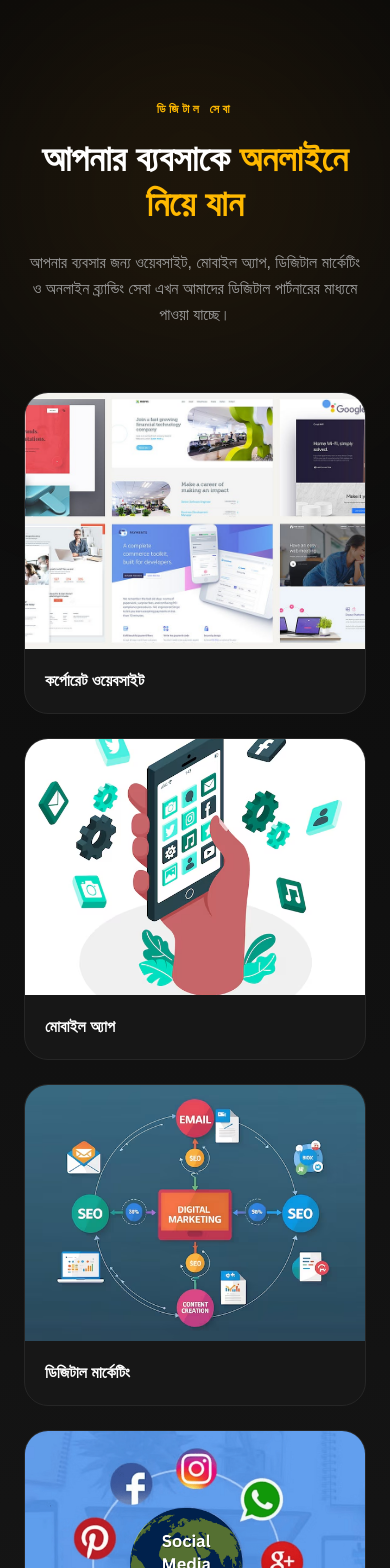
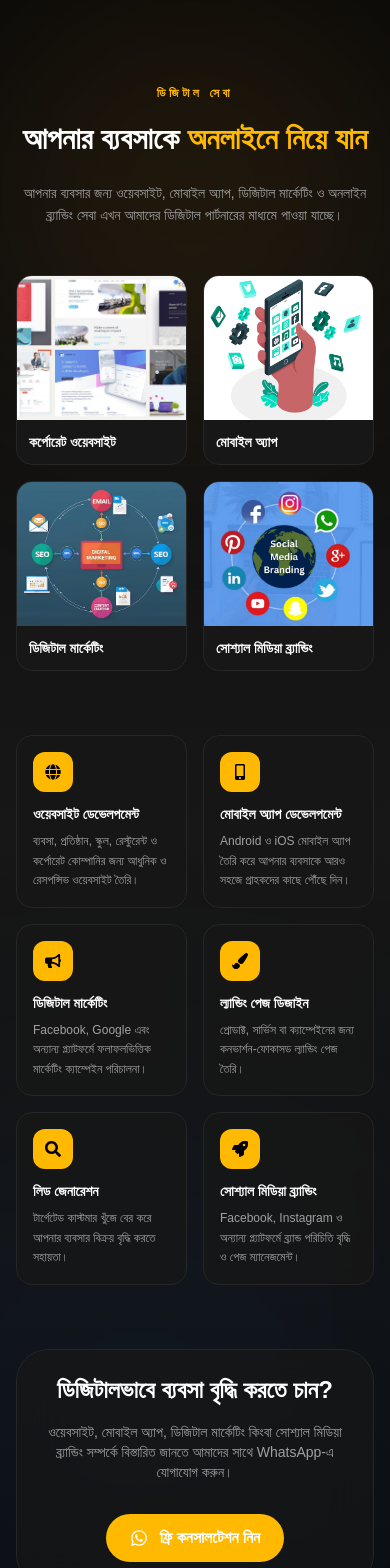
Before and after one commit to Harun11100/Mahmud-Art-and-Press, a Next.js app: page /component/shared/DigitalService in a window 390 px wide. Shown: the top 1568 px of the page. Built offline with nearby package versions, Linux system fonts and the light colour scheme.

Commit message:
Fix digital service alignment

```diff
--- a/src/app/component/shared/DigitalService/page.js
+++ b/src/app/component/shared/DigitalService/page.js
@@ -1,3 +1,4 @@
+
 "use client";
 
 import Image from "next/image";
@@ -68,40 +69,39 @@ export default function DigitalServices() {
   return (
     <section
       id="digital-services"
-      className="relative overflow-hidden bg-gradient-to-b from-neutral-950 via-neutral-900 to-neutral-950 py-24 text-white"
+      className="relative overflow-hidden bg-gradient-to-b from-neutral-950 via-neutral-900 to-neutral-950 py-20 md:py-24 text-white"
     >
       {/* Background Glow */}
       <div className="absolute left-0 top-0 h-96 w-96 rounded-full bg-amber-500/10 blur-[120px]" />
-
       <div className="absolute bottom-0 right-0 h-[500px] w-[500px] rounded-full bg-blue-500/10 blur-[150px]" />
 
-      <div className="relative z-10 mx-auto max-w-7xl px-6 md:px-12">
+      <div className="relative z-10 mx-auto max-w-7xl px-4 sm:px-6 md:px-12">
         {/* Header */}
-        <div className="mx-auto mb-16 max-w-3xl text-center">
+        <div className="mx-auto mb-12 md:mb-16 max-w-3xl text-center">
           <span className="text-xs font-bold uppercase tracking-[0.3em] text-amber-400">
             ডিজিটাল সেবা
           </span>
 
-          <h2 className="mt-4 text-4xl font-black leading-tight sm:text-5xl">
+          <h2 className="mt-4 text-3xl md:text-5xl font-black leading-tight">
             আপনার ব্যবসাকে
-            <span className="text-amber-400">
-              {" "}
-              অনলাইনে নিয়ে যান
-            </span>
+            <span className="text-amber-400"> অনলাইনে নিয়ে যান</span>
           </h2>
 
-          <p className="mt-6 text-base leading-relaxed text-neutral-400">
-           আপনার ব্যবসার জন্য ওয়েবসাইট, মোবাইল অ্যাপ, ডিজিটাল মার্কেটিং ও অনলাইন ব্র্যান্ডিং সেবা এখন আমাদের ডিজিটাল পার্টনারের মাধ্যমে পাওয়া যাচ্ছে।
+          <p className="mt-6 text-sm md:text-base leading-relaxed text-neutral-400">
+            আপনার ব্যবসার জন্য ওয়েবসাইট, মোবাইল অ্যাপ, ডিজিটাল
+            মার্কেটিং ও অনলাইন ব্র্যান্ডিং সেবা এখন আমাদের
+            ডিজিটাল পার্টনারের মাধ্যমে পাওয়া যাচ্ছে।
           </p>
         </div>
 
-        <div className="mb-20 grid gap-6 sm:grid-cols-2 lg:grid-cols-4">
+        {/* Projects */}
+        <div className="mb-16 md:mb-20 grid grid-cols-2 gap-4 md:gap-6 lg:grid-cols-4">
           {projects.map((project, index) => (
             <div
               key={index}
-              className="group overflow-hidden rounded-3xl border border-neutral-800 bg-neutral-900"
+              className="group overflow-hidden rounded-2xl md:rounded-3xl border border-neutral-800 bg-neutral-900"
             >
-              <div className="relative h-64 overflow-hidden">
+              <div className="relative h-36 sm:h-44 md:h-64 overflow-hidden">
                 <Image
                   src={project.image}
                   alt={project.title}
@@ -110,8 +110,8 @@ export default function DigitalServices() {
                 />
               </div>
 
-              <div className="p-5">
-                <h3 className="font-semibold text-white">
+              <div className="p-3 md:p-5">
+                <h3 className="text-sm md:text-base font-semibold text-white">
                   {project.title}
                 </h3>
               </div>
@@ -120,21 +120,21 @@ export default function DigitalServices() {
         </div>
 
         {/* Services */}
-        <div className="grid gap-6 md:grid-cols-2 lg:grid-cols-3">
+        <div className="grid grid-cols-2 gap-4 md:gap-6 lg:grid-cols-3">
           {services.map((service, index) => (
             <div
               key={index}
-              className="group rounded-3xl border border-neutral-800 bg-neutral-900/80 p-8 backdrop-blur-sm transition-all duration-300 hover:-translate-y-2 hover:border-amber-400"
+              className="group rounded-2xl md:rounded-3xl border border-neutral-800 bg-neutral-900/80 p-4 md:p-8 backdrop-blur-sm transition-all duration-300 hover:-translate-y-2 hover:border-amber-400"
             >
-              <div className="mb-6 flex h-14 w-14 items-center justify-center rounded-2xl bg-amber-400 text-xl text-black">
+              <div className="mb-3 md:mb-6 flex h-10 w-10 md:h-14 md:w-14 items-center justify-center rounded-xl md:rounded-2xl bg-amber-400 text-base md:text-xl text-black">
                 {service.icon}
               </div>
 
-              <h3 className="mb-4 text-xl font-bold">
+              <h3 className="mb-2 md:mb-4 text-sm md:text-xl font-bold">
                 {service.title}
               </h3>
 
-              <p className="leading-relaxed text-neutral-400">
+              <p className="text-xs md:text-base leading-relaxed text-neutral-400">
                 {service.desc}
               </p>
             </div>
@@ -142,13 +142,13 @@ export default function DigitalServices() {
         </div>
 
         {/* CTA */}
-        <div className="mt-20">
-          <div className="rounded-[2rem] border border-neutral-800 bg-neutral-900/70 p-10 text-center backdrop-blur-xl">
-            <h3 className="mb-4 text-3xl font-black">
+        <div className="mt-16 md:mt-20">
+          <div className="rounded-[2rem] border border-neutral-800 bg-neutral-900/70 p-6 md:p-10 text-center backdrop-blur-xl">
+            <h3 className="mb-4 text-2xl md:text-3xl font-black">
               ডিজিটালভাবে ব্যবসা বৃদ্ধি করতে চান?
             </h3>
 
-            <p className="mx-auto mb-8 max-w-2xl text-neutral-400">
+            <p className="mx-auto mb-8 max-w-2xl text-sm md:text-base text-neutral-400">
               ওয়েবসাইট, মোবাইল অ্যাপ, ডিজিটাল মার্কেটিং কিংবা
               সোশ্যাল মিডিয়া ব্র্যান্ডিং সম্পর্কে বিস্তারিত জানতে
               আমাদের সাথে WhatsApp-এ যোগাযোগ করুন।
@@ -158,7 +158,7 @@ export default function DigitalServices() {
               href="https://wa.me/8801939082023/?text=আসসালামু%20আলাইকুম,%20আমি%20আমার%20ব্যবসার%20ডিজিটাল%20সেবা%20সম্পর্কে%20জানতে%20চাই।"
               target="_blank"
               rel="noopener noreferrer"
-              className="inline-flex items-center gap-3 rounded-full bg-amber-400 px-8 py-4 font-bold text-black transition-all duration-300 hover:scale-105 hover:bg-amber-300"
+              className="inline-flex items-center gap-3 rounded-full bg-amber-400 px-6 md:px-8 py-3 md:py-4 font-bold text-black transition-all duration-300 hover:scale-105 hover:bg-amber-300"
             >
               <FaWhatsapp className="text-lg" />
               <span>ফ্রি কনসালটেশন নিন</span>
```
